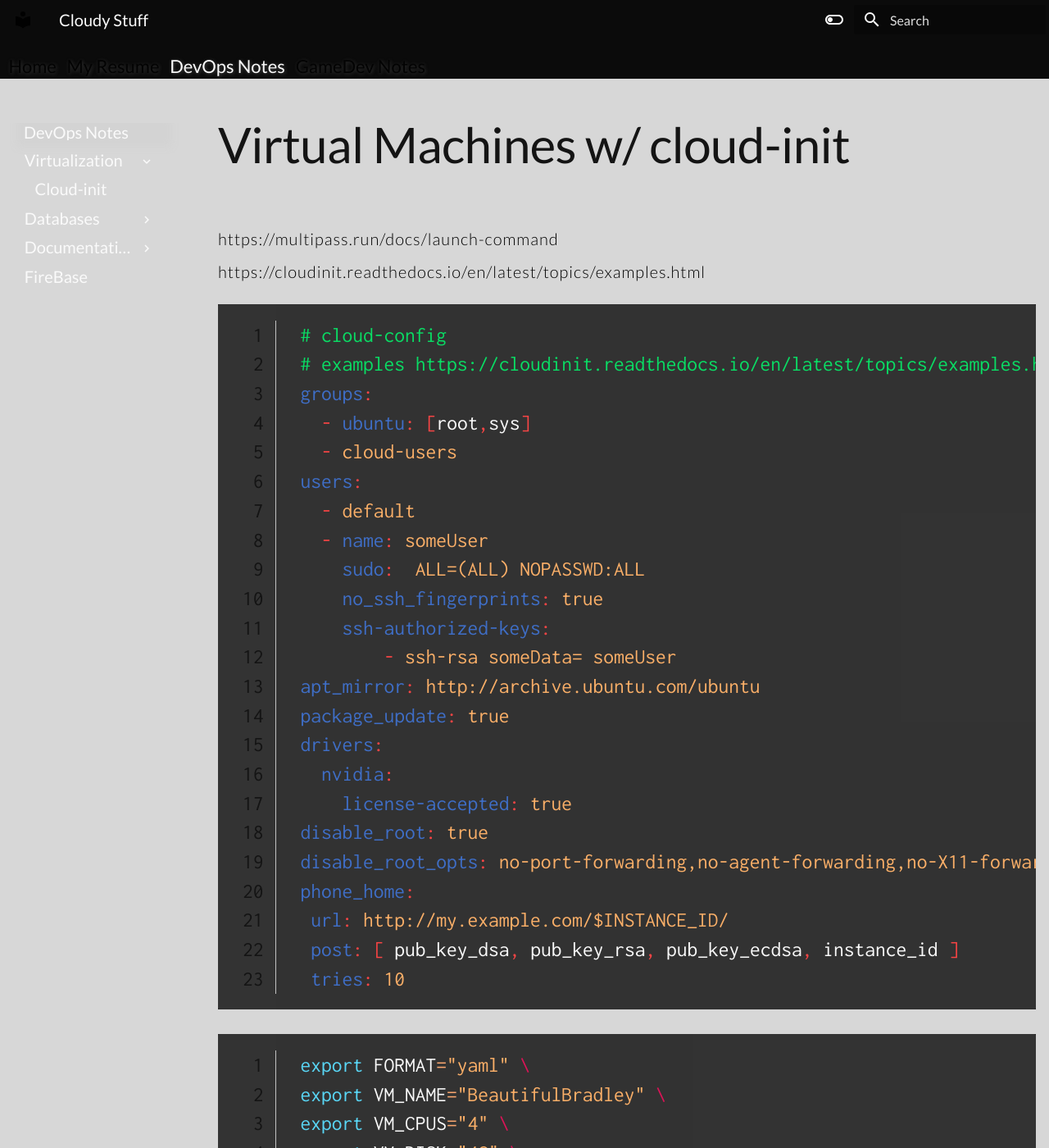
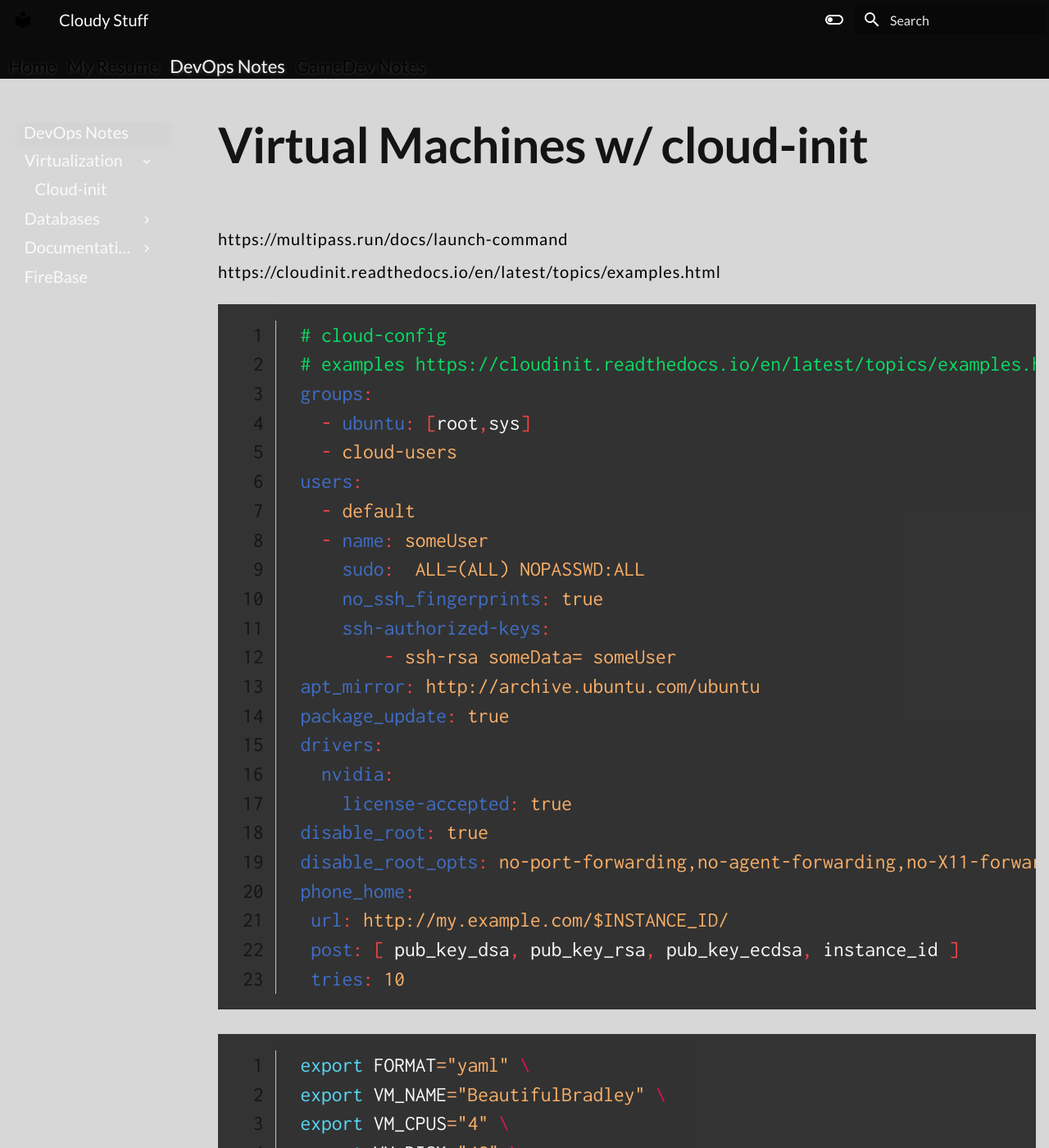
Before and after one commit to cloudymax/CloudyDevDotNet, an MkDocs documentation site: the page built from docs/dev_ops/README.md, in a window 1280 px wide and 1400 px high. Shown: the whole window at 82% size. Built offline with MkDocs 1.6.1 and Material for MkDocs 9.7.7, drawn with Linux system fonts in a browser that asks for light colours.

Commit message:
css cleanup

```diff
--- a/docs/stylesheets/extra.css
+++ b/docs/stylesheets/extra.css
@@ -39,14 +39,14 @@
 	--blockquote-multiplier: 1;
 	--list-multiplier: 1.1;
 
-	--font-weight-h1:   400;
-	--font-weight-h2:   400;
-	--font-weight-h3:   400;
-	--font-weight-h4:   400;
-	--font-weight-link: 400;
-	--font-weight-text: 200;
-	--font-weight-emp:  400;
-	--font-weight-list: 300;
+	--font-weight-h1:   600;
+	--font-weight-h2:   600;
+	--font-weight-h3:   500;
+	--font-weight-h4:   500;
+	--font-weight-link: 500;
+	--font-weight-text: 400;
+	--font-weight-emp:  500;
+	--font-weight-list: 400;
 
 	--shadow-x-max:       .3;
 	--shadow-y-max:       1;
```
